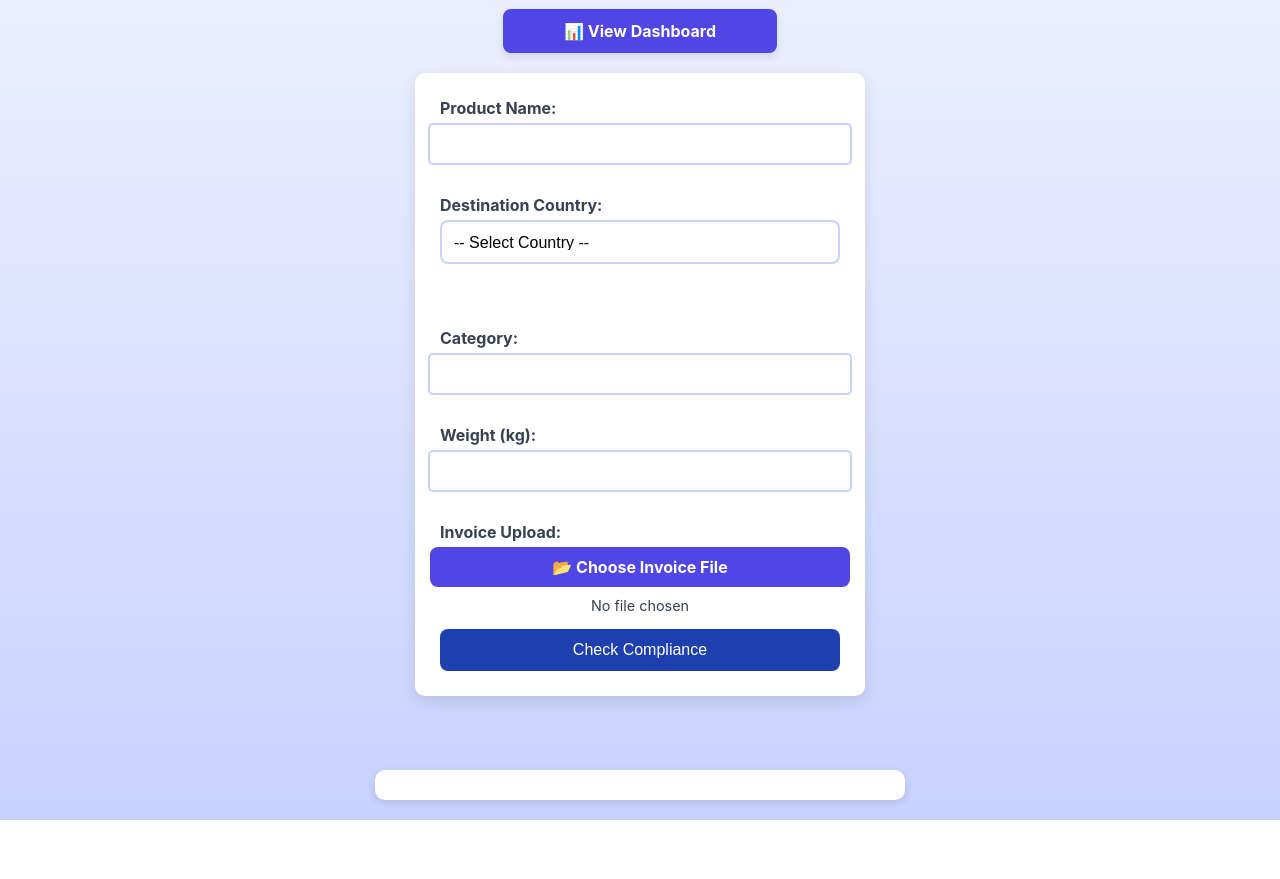
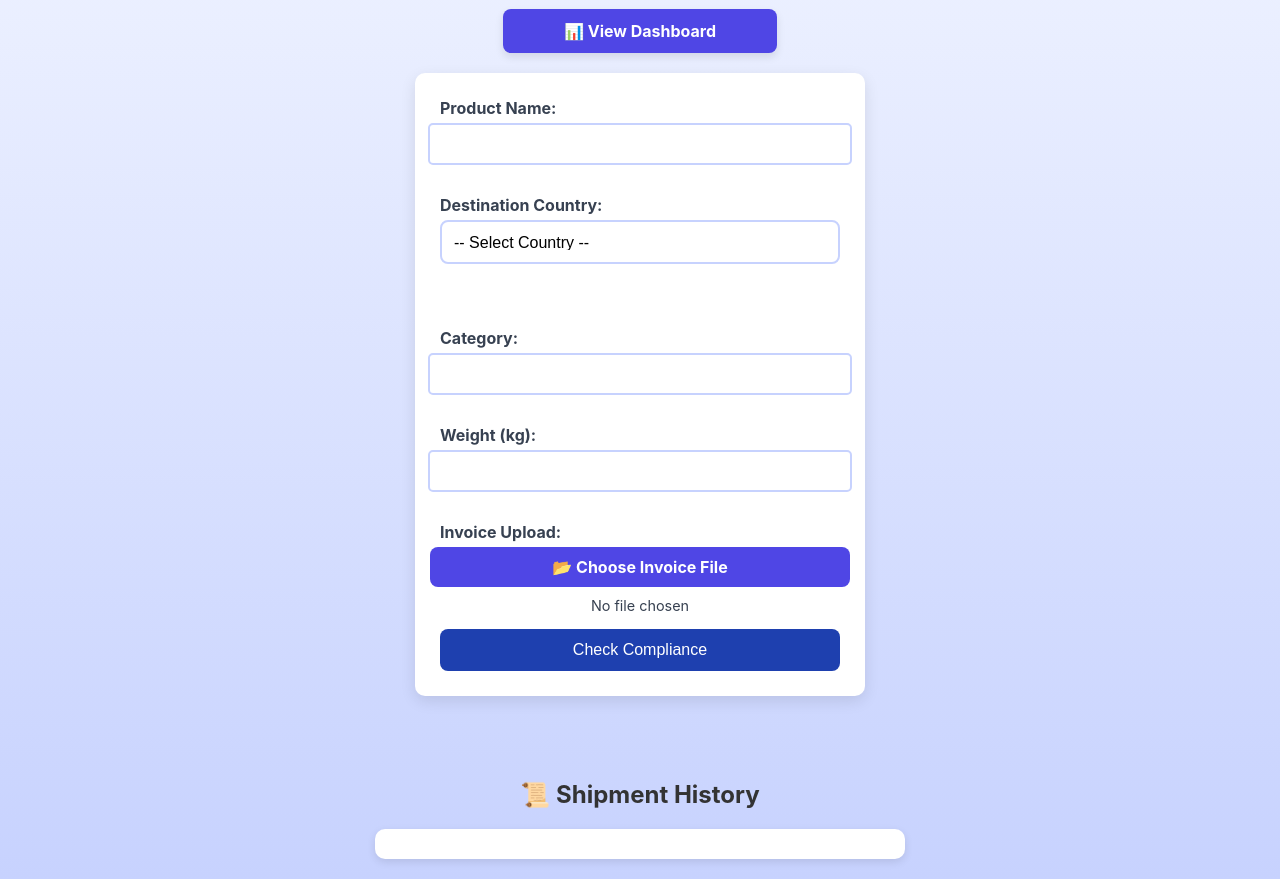
Before and after one commit to HarshKumarSaw/Hackathon-Project, a plain HTML site: page docs/index.html in a window 1280 px wide. Shown: the part 81-960 px from the top of the page. Before the commit the page ends 901 px from the top, so only its background shows below. Drawn offline with nearby package versions, Linux system fonts and the light colour scheme; no server answers.

Commit message:
Update index.html

```diff
--- a/docs/index.html
+++ b/docs/index.html
@@ -42,6 +42,7 @@
 
     <div id="compliance-results"></div>
     <div style="height: 15px;"></div>
+    <h2 style="text-align: center; margin-top: 10px;">📜 Shipment History</h2>
     <div id="shipment-history"></div>
 
     <script src="script.js"></script>
```
